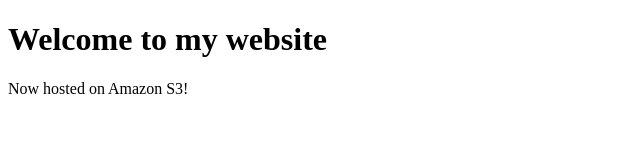
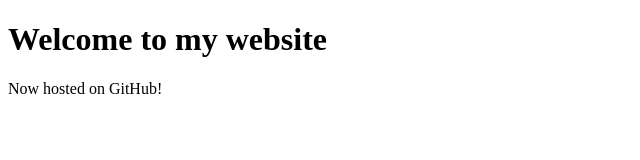
Before and after one commit to hafetzhazim/statichtml, a plain HTML site: page index.html in a window 1280 px wide. Shown: the full height of the page, 0-640 px from the left. Drawn offline with Linux system fonts and the light colour scheme.

Commit message:
Update index.html

```diff
--- a/index.html
+++ b/index.html
@@ -7,6 +7,6 @@
 </head>
 <body>
     <h1>Welcome to my website</h1>
-    <p>Now hosted on Amazon S3!</p>
+    <p>Now hosted on GitHub!</p>
 </body>
 </html>
```
